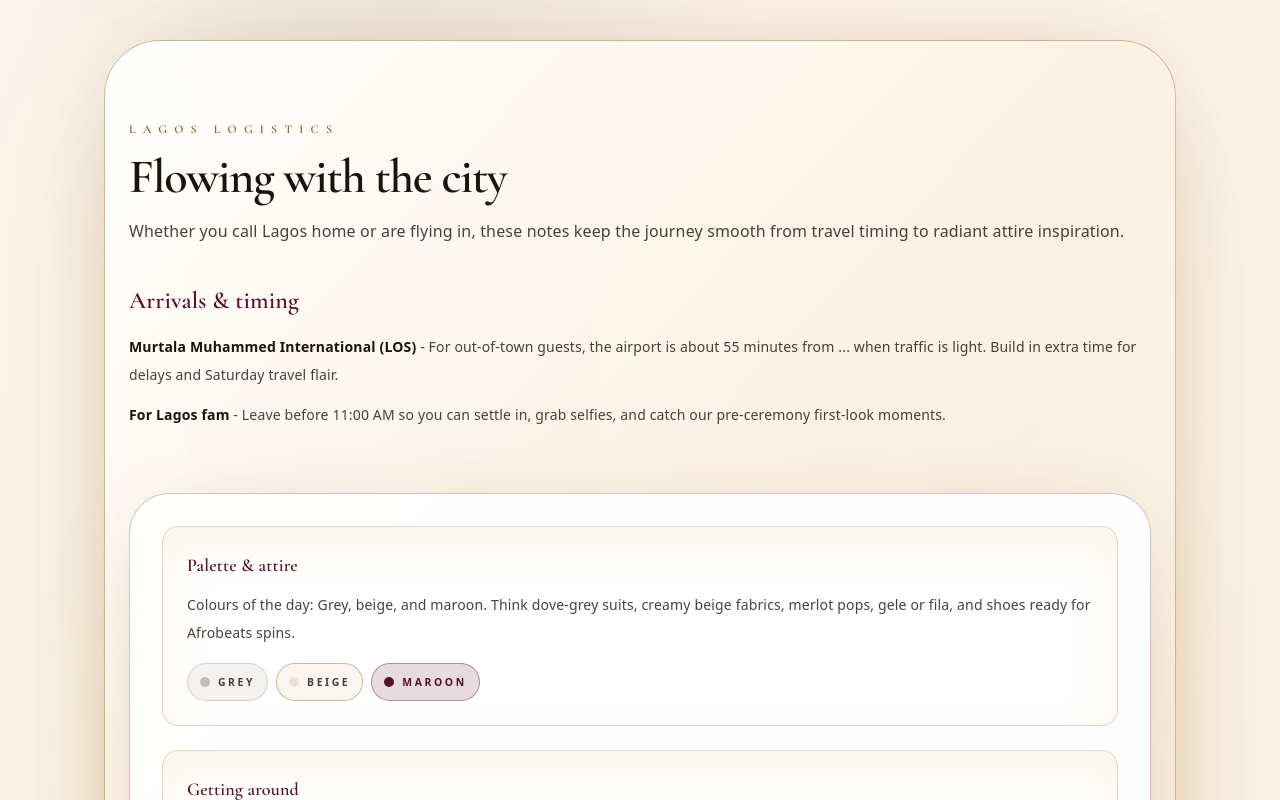
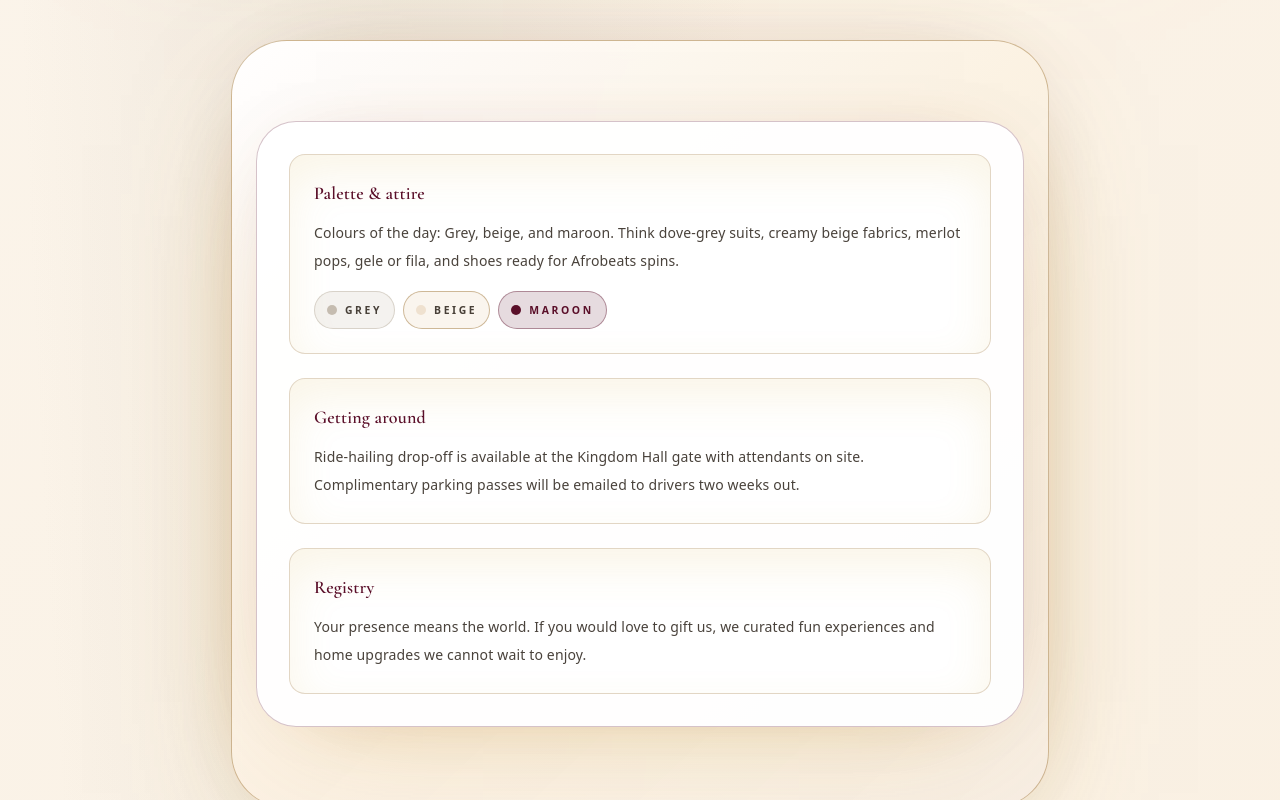
Before and after one commit to Andesfluffy/wedding-app, a Next.js app: page /program in a window 1280 px wide. Shown: the part 6740-7540 px from the top of the page. Built offline with nearby package versions, Linux system fonts and the light colour scheme.

Commit message:
Remove Lagos-specific travel copy

```diff
--- a/src/components/travel.tsx
+++ b/src/components/travel.tsx
@@ -28,36 +28,12 @@ export function TravelSection() {
       id="travel"
       className="relative mx-auto mt-24 max-w-6xl rounded-[3.5rem] border border-gold/40 bg-gradient-to-br from-pearl/95 via-cream/95 to-night/92 px-6 py-20 shadow-[0_45px_140px_-60px_rgba(212,169,61,0.55),0_0_110px_-50px_rgba(90,15,41,0.3)] backdrop-blur"
     >
-      <div className="grid gap-12 md:grid-cols-[1.2fr,0.8fr] md:gap-16">
-        <div>
-          <p className="font-display text-xs font-semibold uppercase tracking-[0.6em] text-gold">
-            Lagos logistics
-          </p>
-          <h2 className="mt-4 font-display text-4xl font-semibold tracking-tight text-ink sm:text-5xl">
-            Flowing with the city
-          </h2>
-          <p className="mt-4 text-base leading-7 text-ink/80">
-            Whether you call Lagos home or are flying in, these notes keep the
-            journey smooth from travel timing to radiant attire inspiration.
-          </p>
-          <div className="mt-10">
-            <h3 className="font-display text-2xl font-semibold text-merlot">Arrivals &amp; timing</h3>
-            <ul className="mt-4 space-y-3 text-sm leading-7 text-ink/80">
-              {travelEssentials.airports.map((airport) => (
-                <li key={airport.name}>
-                  <span className="font-semibold text-ink">{airport.name}</span>{" "}- {airport.details}
-                </li>
-              ))}
-            </ul>
-          </div>
-        </div>
-
       <motion.div
         initial={{ opacity: 0, y: 24 }}
         whileInView={{ opacity: 1, y: 0 }}
         viewport={{ once: true, amount: 0.3 }}
         transition={{ duration: 0.6 }}
-          className="flex flex-col gap-6 rounded-[2.5rem] border border-merlot/25 bg-pearl/96 p-8 text-ink shadow-[0_35px_110px_-60px_rgba(212,169,61,0.5),0_0_80px_-45px_rgba(90,15,41,0.28)]"
+        className="mx-auto flex w-full max-w-3xl flex-col gap-6 rounded-[2.5rem] border border-merlot/25 bg-pearl/96 p-8 text-ink shadow-[0_35px_110px_-60px_rgba(212,169,61,0.5),0_0_80px_-45px_rgba(90,15,41,0.28)]"
       >
         <div className="rounded-2xl border border-gold/25 bg-pearl/96 p-6 text-sm leading-7 text-ink/80 shadow-[inset_0_18px_45px_rgba(212,169,61,0.12)]">
           <p className="font-display text-lg font-semibold text-merlot">
@@ -90,7 +66,6 @@ export function TravelSection() {
           <p className="mt-3">{travelEssentials.registryNote}</p>
         </div>
       </motion.div>
-      </div>
     </section>
   );
 }
--- a/src/data/content.ts
+++ b/src/data/content.ts
@@ -229,18 +229,6 @@ export const weekendEvents = [
 ];
 
 export const travelEssentials = {
-  airports: [
-    {
-      name: "Murtala Muhammed International (LOS)",
-      details:
-        "For out-of-town guests, the airport is about 55 minutes from ... when traffic is light. Build in extra time for delays and Saturday travel flair.",
-    },
-    {
-      name: "For Lagos fam",
-      details:
-        "Leave before 11:00 AM so you can settle in, grab selfies, and catch our pre-ceremony first-look moments.",
-    },
-  ],
   dressCode: {
     title: "Palette & attire",
     body: "Colours of the day: Grey, beige, and maroon. Think dove-grey suits, creamy beige fabrics, merlot pops, gele or fila, and shoes ready for Afrobeats spins.",
```
Lines whose indentation alone changed are shown as unchanged.
